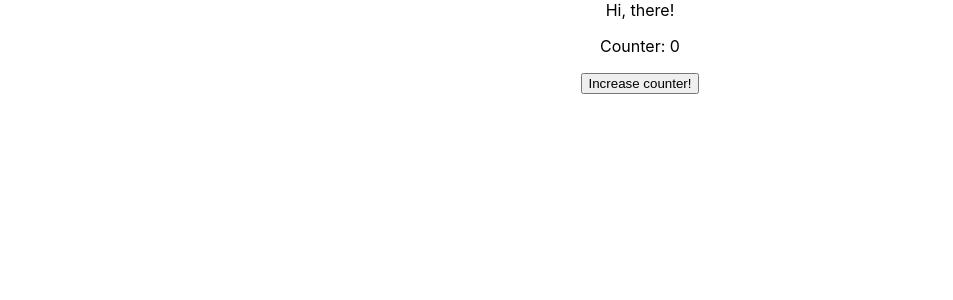
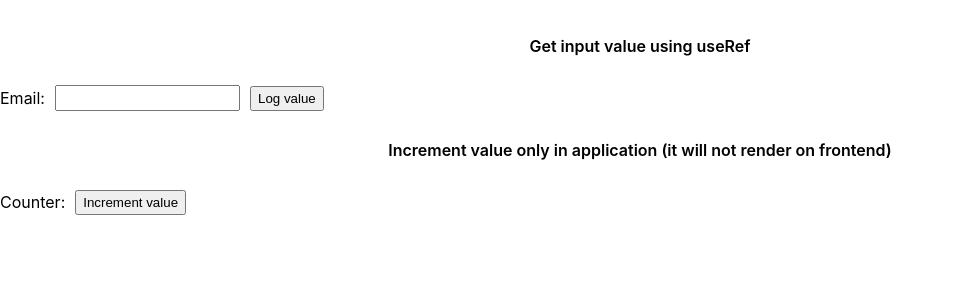
Before and after one commit to glauberbrack/react-hooks, a React (Create React App) app: page / in a window 1280 px wide. Shown: the top 300 px of the page, without its empty margins (0-953 px from the left). Built offline with nearby package versions, Linux system fonts and the light colour scheme.

Commit message:
feat: useRef hook

```diff
--- a/src/App.tsx
+++ b/src/App.tsx
@@ -1,19 +1,69 @@
-import { useState } from "react";
+import { useRef } from "react";
 import "./App.css";
 
 function App() {
-  const [counter, setCounter] = useState<number>(0);
+  const ref = useRef<HTMLInputElement>(null);
+  const counter = useRef<number>(0);
+
+  function logValue() {
+    // This will log our component reference
+    // console.log(ref);
+
+    const value = ref.current?.value;
+    console.log("input value", value);
+  }
 
   function incrementCounter() {
-    const newValue = counter + 1;
-    setCounter(newValue);
-    console.log(counter);
+    counter.current = counter.current + 1;
+    console.log("counter", counter.current);
   }
+
   return (
-    <div className="App">
-      Hi, there!
-      <p>Counter: {counter}</p>
-      <button onClick={incrementCounter}>Increase counter!</button>
+    <div className="App" style={{ paddingTop: 20 }}>
+      <p style={{ fontWeight: 600 }}>Get input value using useRef</p>
+      <div
+        style={{
+          display: "flex",
+          flexDirection: "row",
+          alignItems: "center",
+        }}
+      >
+        <p>Email:</p>
+        <input
+          id="email"
+          style={{ height: 20, marginLeft: 10 }}
+          type="text"
+          ref={ref}
+        />
+        <button style={{ height: 25, marginLeft: 10 }} onClick={logValue}>
+          Log value
+        </button>
+      </div>
+      <div
+        style={{
+          display: "flex",
+          flexDirection: "column",
+        }}
+      >
+        <p style={{ fontWeight: 600 }}>
+          Increment value only in application (it will not render on frontend)
+        </p>
+        <div
+          style={{
+            display: "flex",
+            flexDirection: "row",
+            alignItems: "center",
+          }}
+        >
+          <p>Counter:</p>
+          <button
+            style={{ height: 25, marginLeft: 10 }}
+            onClick={incrementCounter}
+          >
+            Increment value
+          </button>
+        </div>
+      </div>
     </div>
   );
 }
```
